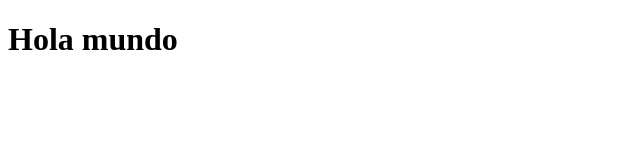
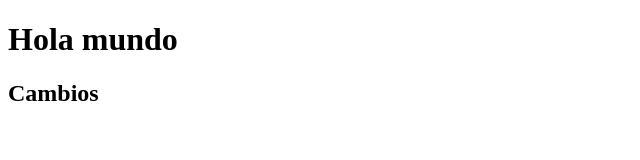
Before and after one commit to IEVN1001-21002354/intro-git, a plain HTML site: page index.html in a window 1280 px wide. Shown: the whole page, without its empty margins (0-640 px from the left). Drawn offline with Linux system fonts and the light colour scheme.

Commit message:
segundo commit

```diff
--- a/index.html
+++ b/index.html
@@ -7,5 +7,6 @@
 </head>
 <body>
     <h1>Hola mundo</h1>
+    <h2>Cambios</h2>
 </body>
 </html>
```
